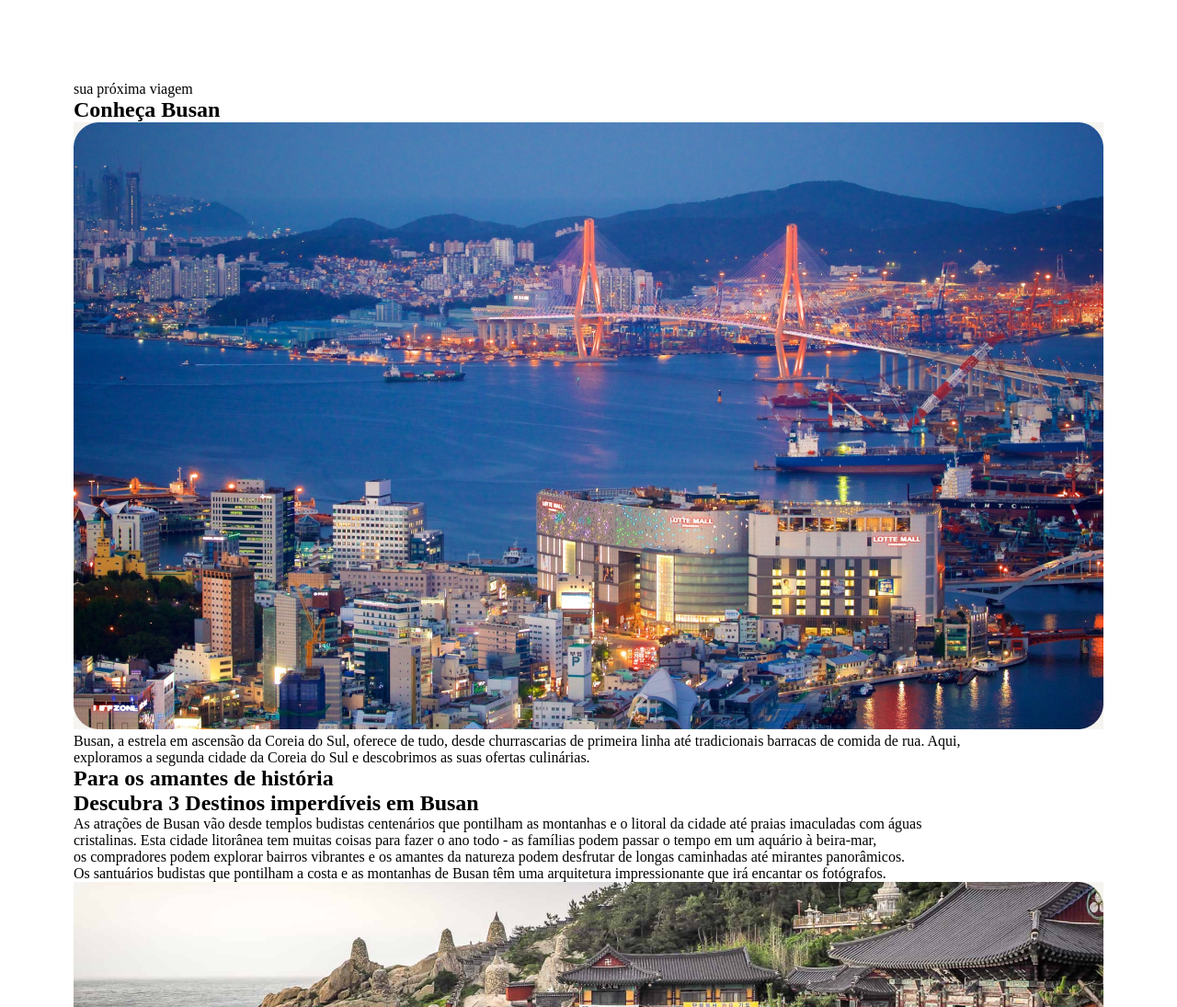
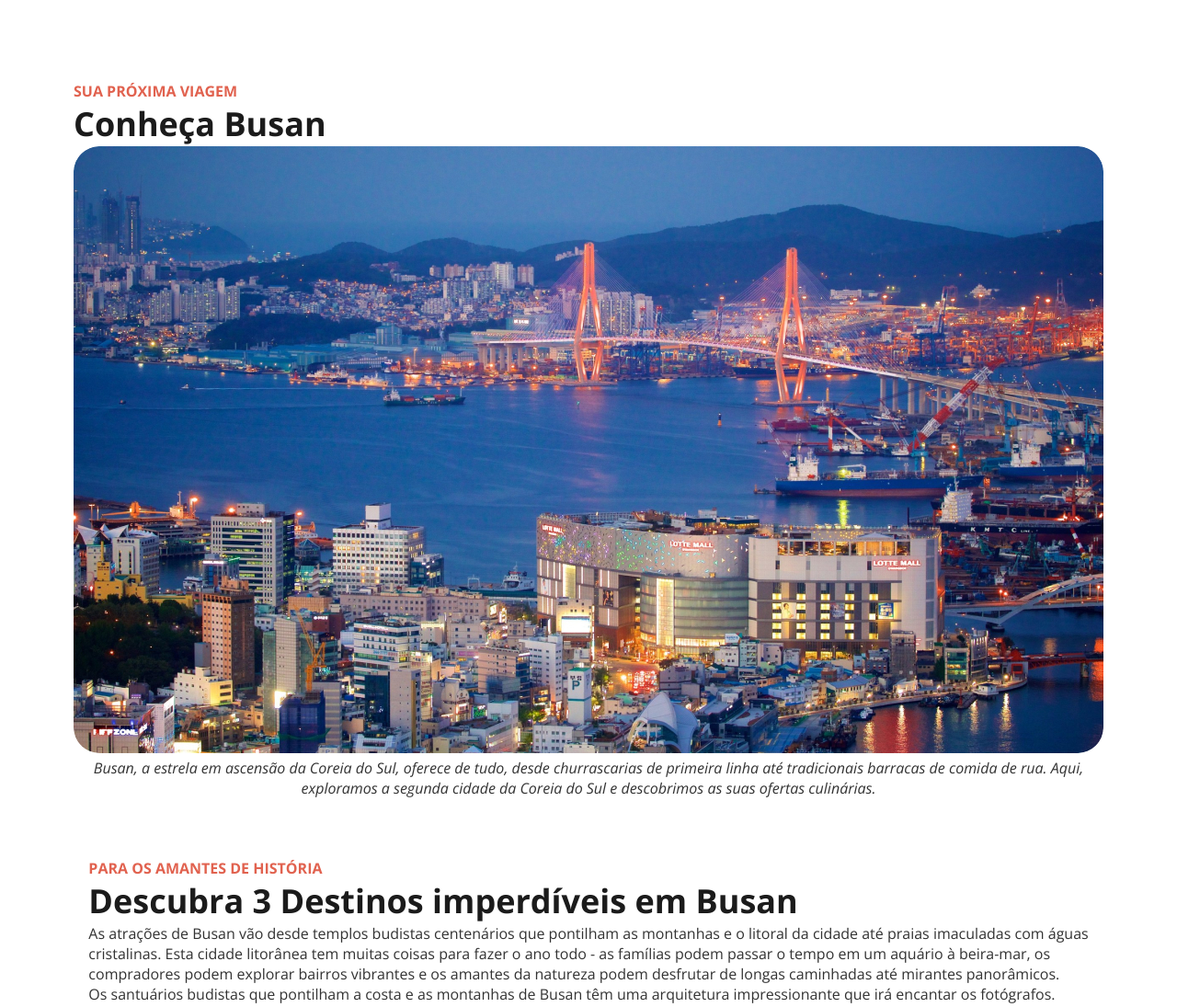
Before and after one commit to marcosvini-s/Projeto-6--Rocketseat-, a plain HTML site: page index.html in a window 1280 px wide. Shown: the top 1095 px of the page at 92% size. Drawn offline with nearby package versions, Linux system fonts and the light colour scheme.

Commit message:
editing style

```diff
--- a/index.html
+++ b/index.html
@@ -1,16 +1,23 @@
 <!DOCTYPE html>
 <html lang="pt-br">
 <head>
+    <link rel="preconnect" href="https://fonts.googleapis.com">
+    <link rel="preconnect" href="https://fonts.gstatic.com" crossorigin>
+
+
     <meta charset="UTF-8">
     <meta name="viewport" content="width=device-width, initial-scale=1.0">
-    <link rel="stylesheet" href="style.css">
 
     <title>Local Turístico</title>
+
+    <link rel="stylesheet" href="style.css">
+    <link href="https://fonts.googleapis.com/css2?family=Open+Sans:ital,wght@0,300..800;1,300..800&display=swap" rel="stylesheet">
+
 </head>
 <body>
     <div class="page">
         <section id="Busan">
-            <p>sua próxima viagem</p>
+        <p>sua próxima viagem</p>
             <h1>Conheça Busan</h1>
             <img src="/assets/Busan.jpg" alt="imagem da cidade de Busan, cidade da Coreia do Sul, com vista a prédio e a uma ponte">
             <p>Busan, a estrela em ascensão da Coreia do Sul, oferece de tudo, desde churrascarias de primeira linha até tradicionais barracas de comida de rua. Aqui, <br>
@@ -21,8 +28,8 @@
             <h2>Para os amantes de história</h2>
             <h1>Descubra 3 Destinos imperdíveis em Busan</h1>
             <p>As atrações de Busan vão desde templos budistas centenários que pontilham as montanhas e o litoral da cidade até praias imaculadas com águas <br>
-                cristalinas. Esta cidade litorânea tem muitas coisas para fazer o ano todo - as famílias podem passar o tempo em um aquário à beira-mar, <br>
-                os compradores podem explorar bairros vibrantes e os amantes da natureza podem desfrutar de longas caminhadas até mirantes panorâmicos. <br>
+                cristalinas. Esta cidade litorânea tem muitas coisas para fazer o ano todo - as famílias podem passar o tempo em um aquário à beira-mar, os <br>
+                compradores podem explorar bairros vibrantes e os amantes da natureza podem desfrutar de longas caminhadas até mirantes panorâmicos. <br>
                 Os santuários budistas que pontilham a costa e as montanhas de Busan têm uma arquitetura impressionante que irá encantar os fotógrafos.</p>
             </section>
 
@@ -32,7 +39,7 @@
         <h1>1. Templo Haedong Yonggungsa</h1>
         <p>O Templo Haedong Yonggungsa é um templo budista localizado no extremo nordeste de Busan. Construído em 1376, é um dos poucos templos na <br>
             Coreia construídos à beira-mar - você pode desfrutar de vistas do Mar do Leste de um lado e de belas montanhas do outro.</p>
-        <p>Bom para:<ul><li>História</li></ul></p>
+        <span>Bom para:<ul><li>História</li></ul></span>
         </section>
 
 
@@ -41,7 +48,7 @@
             <h1>2. Templo Beomeo-sa</h1>
             <p>O Templo Beomeo-sa é um dos maiores santuários da Coreia do Sul. Ele está localizado no alto da borda leste da montanha Geumjeongsa e fica <br>
             distante da agitação da cidade. O Daeungjeon Hall do templo é um exemplo bem preservado da arquitetura da Dinastia Joseon.</p>
-            <p>Bom para:<ul><li>História</li></ul></p>
+            <span>Bom para:<ul><li>História</li></ul></span>
 
         </section>
 
@@ -52,13 +59,13 @@
             <p>O Parque Yongdusan, localizado no centro de Busan, abriga alguns dos monumentos mais importantes da cidade. Você pode ver vistas espetaculares <br>
             do topo da Torre Busan, de 120 metros de altura. O parque tem 2 museus - confira os instrumentos musicais tradicionais no Museum of World Folk <br>
             Instruments e mais de 80 veleiros coreanos no Exhibition Hall of World Model Boats.</p>
-            <p>bom para
+            <span>bom para
                 <ul>
                     <li>Casais</li>
                     <li>Famílias</li>
                     <li>Orçamento</li>
                 </ul>
-            </p>
+            </span>
         </section>
 
         <div class="discription">
--- a/style.css
+++ b/style.css
@@ -1,9 +1,78 @@
 *{
     padding: 0;
     margin: 0;
+    font-family: "Open Sans", sans-serif;
+}
+
+img{
+    border-radius: 28px;
+    height: 350px;
+}
+
+p{
+    color: #333;
+    font-size: 16px;
+    font-weight: 400;
+}
+
+h1{
+    font-size: 36px;
+    font-weight: 700;
+    color: #1B1B1B;
 }
 
 .page{
     box-sizing: border-box;
-    margin: 88px 80px 137px;
+    display: inline-flex;
+    padding: 88px 80px 48px 80px;
+    flex-direction: column;
+    justify-content: flex-end;
+    align-items: center;
+    gap: 65px;
 }
+
+#Busan img{
+    background-size: cover;
+    height: 660px;
+}
+
+#Busan :first-child  {
+    /* <p> Sua próxima viagem </p> */
+    color: #E1624F;
+    font-size: 16px;
+    font-weight: 700;
+    text-transform: uppercase;
+}
+
+#Busan :last-child  {
+    /* subtítulo */
+    color: #333;
+    text-align: center;
+    font-size: 16px;
+    font-style: italic;
+    font-weight: 400;
+}
+
+#Destiny h2{
+    font-size: 16px;
+    font-weight: 700;
+    text-transform: uppercase;
+    color: #E1624F;
+}
+
+#Temple , #SecondTemple , #Park h1 {
+    font-size: 28px;
+}
+
+span {
+    font-weight: 700;
+}
+
+span ul li{
+    color: #0C51A7;
+    font-weight: 700;
+}
+
+#Park li{
+    color:#591B98;
+}
```
